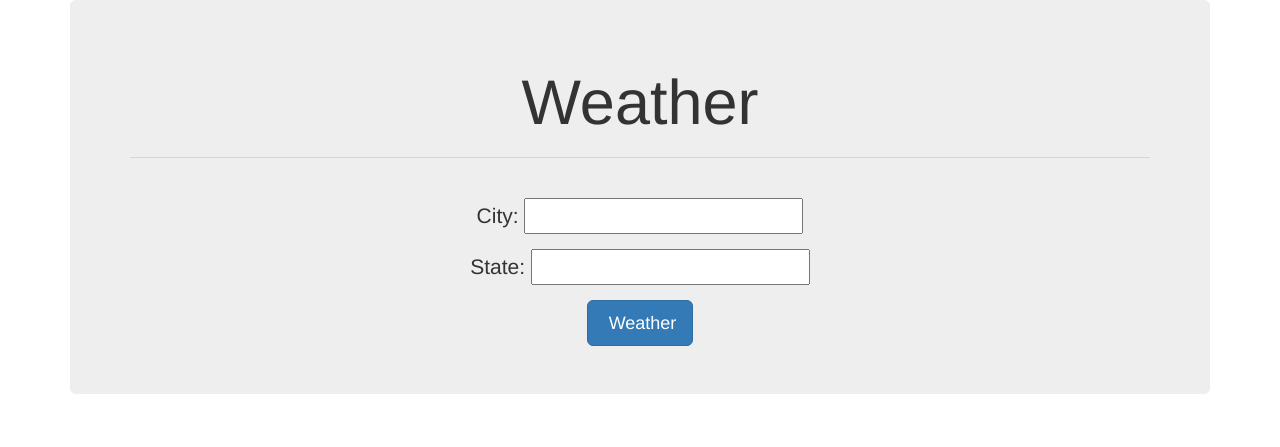
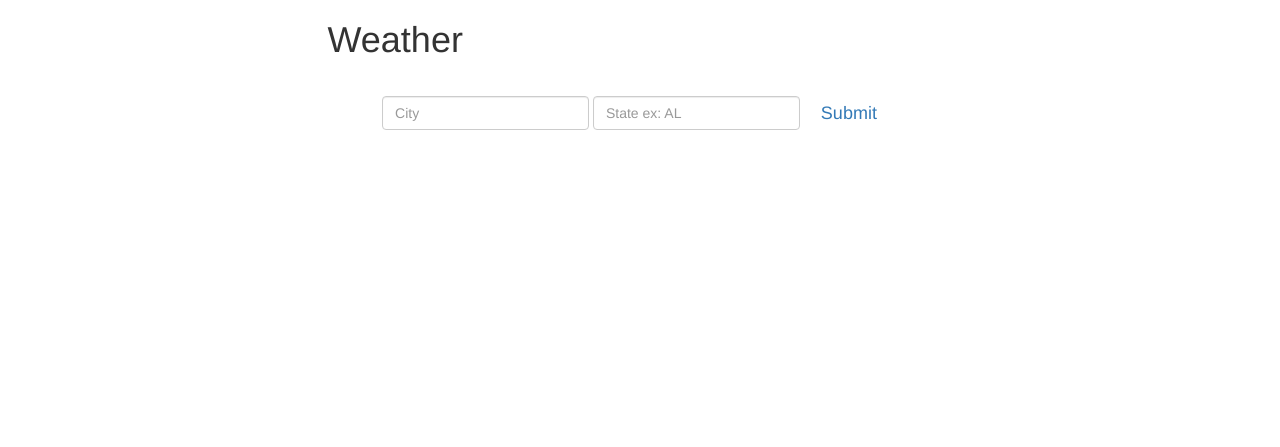
Before and after one commit to hyperionvii/ExternalAPIWithNode, a website: page index.html in a window 1280 px wide. Drawn offline with nearby package versions, Linux system fonts and the light colour scheme.

Commit message:
update to frontend

```diff
--- a/index.html
+++ b/index.html
@@ -11,72 +11,65 @@
         integrity="sha256-hwg4gsxgFZhOsEEamdOYGBf13FyQuiTwlAQgxVSNgt4="
         crossorigin="anonymous"></script>
 
-
-      <!-- Bootstrap CSS -->
       <link rel="stylesheet" href="https://maxcdn.bootstrapcdn.com/bootstrap/3.3.7/css/bootstrap.min.css" integrity="sha384-BVYiiSIFeK1dGmJRAkycuHAHRg32OmUcww7on3RYdg4Va+PmSTsz/K68vbdEjh4u" crossorigin="anonymous">
 
+      <!-- Optional theme -->
+      <link rel="stylesheet" href="https://maxcdn.bootstrapcdn.com/bootstrap/3.3.7/css/bootstrap-theme.min.css" integrity="sha384-rHyoN1iRsVXV4nD0JutlnGaslCJuC7uwjduW9SVrLvRYooPp2bWYgmgJQIXwl/Sp" crossorigin="anonymous">
 
+      <!-- Latest compiled and minified JavaScript -->
+      <script src="https://maxcdn.bootstrapcdn.com/bootstrap/3.3.7/js/bootstrap.min.js" integrity="sha384-Tc5IQib027qvyjSMfHjOMaLkfuWVxZxUPnCJA7l2mCWNIpG9mGCD8wGNIcPD7Txa" crossorigin="anonymous"></script>
   </head>
 
   <body>
 
-    <div class="container">
+    <header class="header" id="top">
+      <div class="text-vertical-center">
+        <div class='row'>
+          <div class = 'col-md-3'></div>
+          <div class = 'col-md-6'>
+            <h1>Weather</h1>
+              <br>
+              <div class = 'row'>
+                <div class = 'col-md-1'></div>
+                  <div class = 'col-md-10'>
+                    <form class="form-inline">
+                      <label class="sr-only" for="inlineFormInput">City</label>
+                      <input type="text" class="form-control mb-2 mr-sm-2 mb-sm-0" id="city" placeholder="City">
 
-      <div class="jumbotron">
-        <h1 class="text-center"> Weather </h1>
-        <hr>
+                      <label class="sr-only" for="inlineFormInput">State</label>
+                      <input type="text" class="form-control mb-2 mr-sm-2 mb-sm-0" id="state" placeholder="State ex: AL">
+                    <a href="" class="btn btn-dark btn-lg" id = "submit">Submit</a>
+                    </form>
+                  </div>
+                <div class = 'col-md-1'></div>
+              </div>
         <br>
+        <div class='row'>
 
-        <div class="text-center">
+          <div class = 'col-md-4'>
 
-          <p>City: <input type="text" id="city" /></p>
-          <p>State: <input type="text" id="state" /></p>
-
-          <button type="button" class="btn btn-lg btn-primary" id='submit'><span class="glyphicon"></span> Weather </button>
-        </div>
-
-      </div>
-
-      <div class="row">
-      <div class = col-md-2></div>
-          <div class = col-md-3>
-
-            <div class="center">
-
-                <div class="center" id = "tempDisplay">
-
-
-                </div>
-
-            </div>
+            <div class="center" id = "tempDisplay">
 
           </div>
 
-          <div class = col-md-3>
+          <div class = 'col-md-4'>
 
-            <div class="center">
-
-              <div class="center" id = "rainDisplay">
-                <img src="">
-
-              </div>
-
-            </div>
+            <div class="center" id = "rainDisplay">
 
           </div>
 
-          <div class = col-md-3>
+          <div class = 'col-md-4'>
 
-            <div class="center">
+            <div class="center" id = "humidityDisplay">
 
-              <div class="center" id = "humidityDisplay">
-                <img src="">
+          </div>
+        </div>
+          </div>
+        <div class = 'col-md-3'></div>
+        </div>
+      </div>
+    </header>
 
-              </div>
-            </div>
-          </div>
-        <div class = col-md-1></div>
-      </div>
 
       <footer class="footer">
         <div class="container">
```
